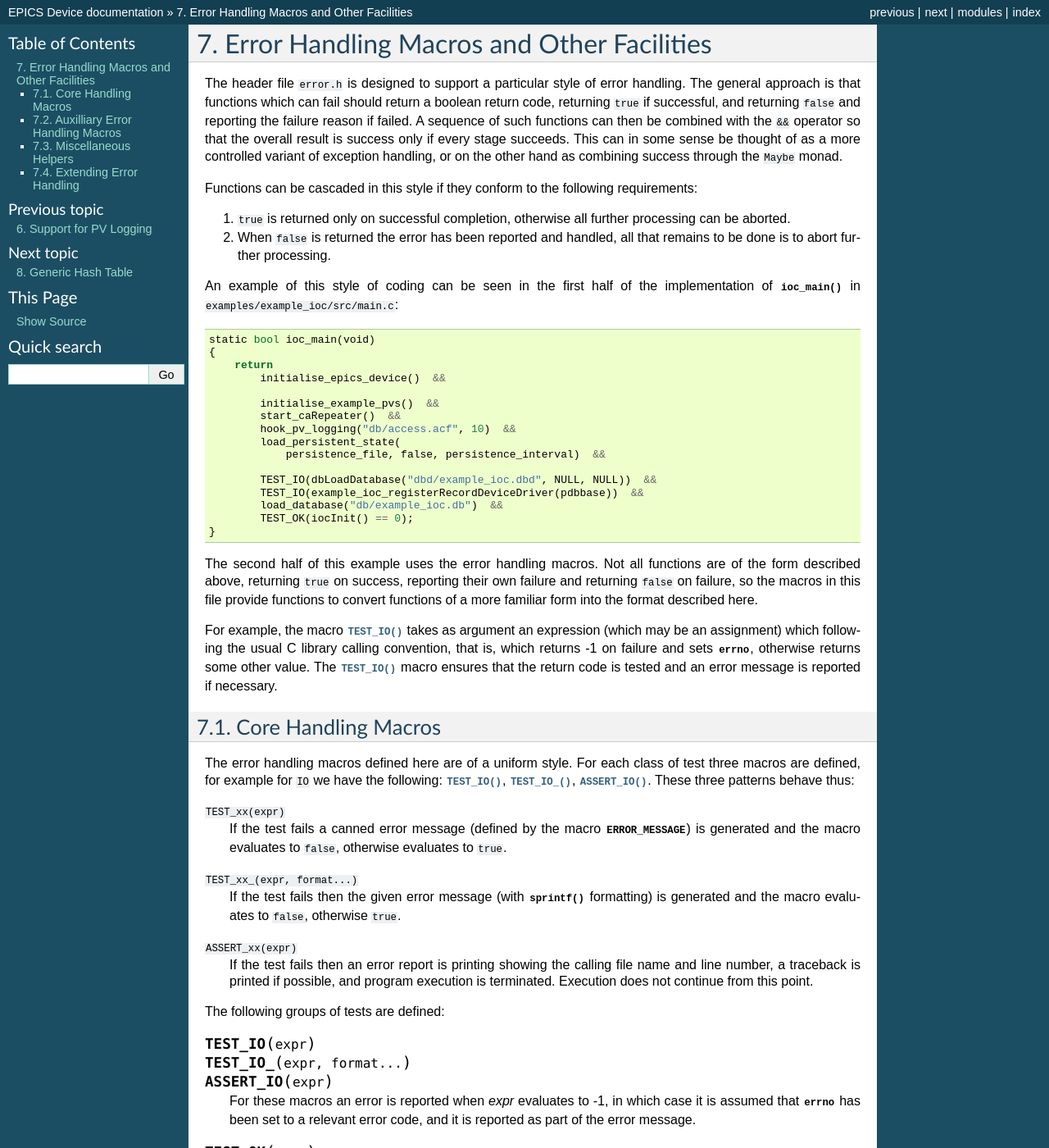
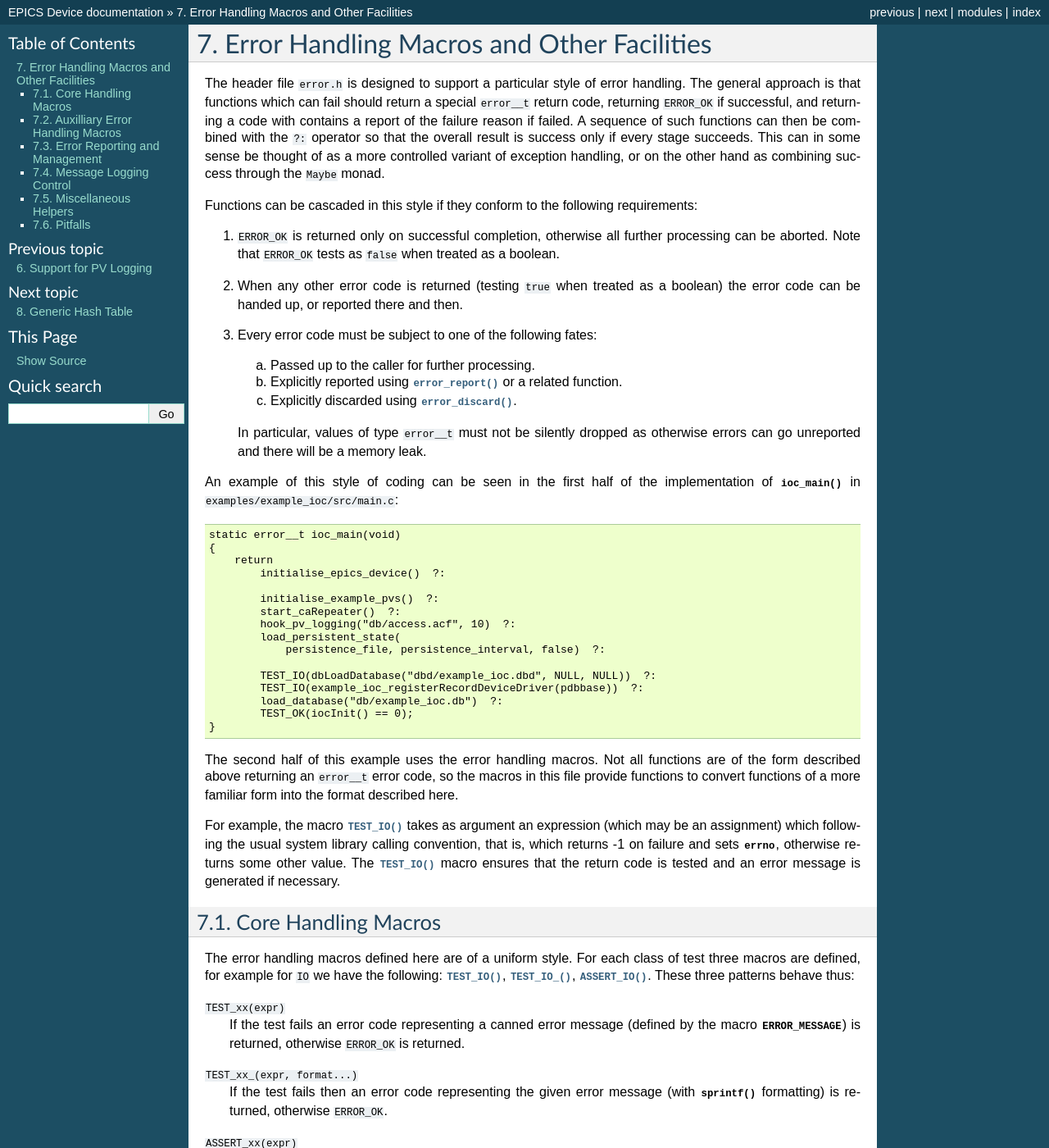
Before and after one commit to DiamondLightSource/epics_device, a Sphinx documentation site: the page built from docs/error.rst, in a window 1280 px wide and 1400 px high. Shown: the whole window at 82% size. Built offline with Sphinx 7.4.7, drawn with Linux system fonts in a browser that asks for light colours; the version number could not be read and is left out; some of the changed text lies outside the part shown.

Commit message:
Update documentation for new error handling framework
git-svn-id: svn+ssh://serv0002.cs.diamond.ac.uk/home/subversion/repos/controls/diamond/trunk/support/epics_device@166361 e099a375-04f9-0310-9d5f-a741eaff62e1

```diff
--- a/docs/epics_device.rst
+++ b/docs/epics_device.rst
@@ -46,12 +46,11 @@ Initialisation
 
 One function is provided for initialisation.
 
-..  function:: bool initialise_epics_device(void)
+..  function:: error__t initialise_epics_device(void)
 
     This function must be called at least once before publishing any records or
     calling any other function listed here.  Repeated calls have no further
-    effect.  If an error occurs ``false`` is returned and an error message is
-    printed.
+    effect.
 
     This function can be called from the IOC shell, but in this case the return
     code is lost.
--- a/docs/epics_extra.rst
+++ b/docs/epics_extra.rst
@@ -20,7 +20,7 @@ Initialisation Etc
     reported yet.  If ``true`` is returned the :func:`wait_for_epics_start` is
     guaranteed not to block.
 
-..  function:: bool start_caRepeater(void)
+..  function:: error__t start_caRepeater(void)
 
     This will start a background caRepeater thread.  This is useful for embedded
     use where arranging for an extra caRepeater application to run is an extra
@@ -29,7 +29,7 @@ Initialisation Etc
 ..  function::
     void database_add_macro( \
         const char *macro, const char *format, ...)
-    bool database_load_file(const char *filename)
+    error__t database_load_file(const char *filename)
 
     These two functions are designed to be used together to load EPICS database
     files, and are designed to be called before calling :func:`iocInit`.  If
--- a/docs/error.rst
+++ b/docs/error.rst
@@ -3,53 +3,62 @@ Error Handling Macros and Other Facilities
 
 The header file ``error.h`` is designed to support a particular style of error
 handling.  The general approach is that functions which can fail should return a
-boolean return code, returning ``true`` if successful, and returning ``false``
-and reporting the failure reason if failed.  A sequence of such functions can
-then be combined with the ``&&`` operator so that the overall result is success
-only if every stage succeeds.  This can in some sense be thought of as a more
-controlled variant of exception handling, or on the other hand as combining
-success through the ``Maybe`` monad.
+special ``error__t`` return code, returning ``ERROR_OK`` if successful, and
+returning a code with contains a report of the failure reason if failed.  A
+sequence of such functions can then be combined with the ``?:`` operator so that
+the overall result is success only if every stage succeeds.  This can in some
+sense be thought of as a more controlled variant of exception handling, or on
+the other hand as combining success through the ``Maybe`` monad.
 
 Functions can be cascaded in this style if they conform to the following
 requirements:
 
-1.  ``true`` is returned only on successful completion, otherwise all further
-    processing can be aborted.
+1.  ``ERROR_OK`` is returned only on successful completion, otherwise all
+    further processing can be aborted.  Note that ``ERROR_OK`` tests as
+    ``false`` when treated as a boolean.
 
-2.  When ``false`` is returned the error has been reported and handled, all that
-    remains to be done is to abort further processing.
+2.  When any other error code is returned (testing ``true`` when treated as a
+    boolean) the error code can be handed up, or reported there and then.
+
+3.  Every error code must be subject to one of the following fates:
+
+    a)  Passed up to the caller for further processing.
+    b)  Explicitly reported using :func:`error_report` or a related function.
+    c)  Explicitly discarded using :func:`error_discard`.
+
+    In particular, values of type ``error__t`` must not be silently dropped as
+    otherwise errors can go unreported and there will be a memory leak.
 
 An example of this style of coding can be seen in the first half of the
 implementation of :func:`ioc_main` in ``examples/example_ioc/src/main.c``::
 
-    static bool ioc_main(void)
+    static error__t ioc_main(void)
     {
         return
-            initialise_epics_device()  &&
+            initialise_epics_device()  ?:
 
-            initialise_example_pvs()  &&
-            start_caRepeater()  &&
-            hook_pv_logging("db/access.acf", 10)  &&
+            initialise_example_pvs()  ?:
+            start_caRepeater()  ?:
+            hook_pv_logging("db/access.acf", 10)  ?:
             load_persistent_state(
-                persistence_file, false, persistence_interval)  &&
+                persistence_file, persistence_interval, false)  ?:
 
-            TEST_IO(dbLoadDatabase("dbd/example_ioc.dbd", NULL, NULL))  &&
-            TEST_IO(example_ioc_registerRecordDeviceDriver(pdbbase))  &&
-            load_database("db/example_ioc.db")  &&
+            TEST_IO(dbLoadDatabase("dbd/example_ioc.dbd", NULL, NULL))  ?:
+            TEST_IO(example_ioc_registerRecordDeviceDriver(pdbbase))  ?:
+            load_database("db/example_ioc.db")  ?:
             TEST_OK(iocInit() == 0);
     }
 
 The second half of this example uses the error handling macros.  Not all
-functions are of the form described above, returning ``true`` on success,
-reporting their own failure and returning ``false`` on failure, so the macros in
-this file provide functions to convert functions of a more familiar form into
-the format described here.
+functions are of the form described above returning an ``error__t`` error code,
+so the macros in this file provide functions to convert functions of a more
+familiar form into the format described here.
 
 For example, the macro :func:`TEST_IO` takes as argument an expression (which
-may be an assignment) which following the usual C library calling convention,
-that is, which returns -1 on failure and sets :data:`errno`, otherwise returns
-some other value.  The :func:`TEST_IO` macro ensures that the return code is
-tested and an error message is reported if necessary.
+may be an assignment) which following the usual system library calling
+convention, that is, which returns -1 on failure and sets :data:`errno`,
+otherwise returns some other value.  The :func:`TEST_IO` macro ensures that the
+return code is tested and an error message is generated if necessary.
 
 
 Core Handling Macros
@@ -61,14 +70,13 @@ of test three macros are defined, for example for ``IO`` we have the following:
 behave thus:
 
 ``TEST_xx(expr)``
-    If the test fails a canned error message (defined by the macro
-    :macro:`ERROR_MESSAGE`) is generated and the macro evaluates to ``false``,
-    otherwise evaluates to ``true``.
+    If the test fails an error code representing a canned error message (defined
+    by the macro :macro:`ERROR_MESSAGE`) is returned, otherwise
+    ``ERROR_OK`` is returned.
 
 ``TEST_xx_(expr, format...)``
-    If the test fails then the given error message (with :func:`sprintf`
-    formatting) is generated and the macro evaluates to ``false``, otherwise
-    ``true``.
+    If the test fails then an error code representing the given error message
+    (with :func:`sprintf` formatting) is returned, otherwise ``ERROR_OK``.
 
 ``ASSERT_xx(expr)``
     If the test fails then an error report is printing showing the calling file
@@ -95,21 +103,13 @@ The following groups of tests are defined:
     is ``false``.  No extra error information is included in the error message.
 
 ..  macro::
-    TEST_NULL(expr)
-    TEST_NULL_(expr, format...)
-    ASSERT_NULL(expr)
+    TEST_OK_IO(expr)
+    TEST_OK_IO_(expr, format...)
+    ASSERT_OK_IO(expr)
 
-    These all report an error if `expr` evaluates to ``NULL``, but no extra
-    error information is included
-
-..  macro::
-    TEST_NULL_IO(expr)
-    TEST_NULL_IO_(expr, format...)
-    ASSERT_NULL_IO(expr)
-
-    These all report an error if `expr` evaluates to ``NULL``, and it is assumed
-    that :data:`errno` has been set to a valid value which is used to report
-    extra error information.
+    These all report an error if `expr` evaluates to ``false``, and it is
+    assumed that :data:`errno` has been set to a valid value which is used to
+    report extra error information.
 
 ..  macro::
     TEST_PTHREAD(expr)
@@ -117,9 +117,9 @@ The following groups of tests are defined:
     ASSERT_PTHREAD(expr)
 
     These macros are designed to be used with the ``<pthread.h>`` family of
-    functions.  These all return 0 on success and a non-zero error code which is
-    compatible with :data:`errno` on failure.  :data:`errno` is updated with the
-    failure return code by these macros if an error is reported.
+    functions.  These functions all return 0 on success and a non-zero error
+    code which is compatible with :data:`errno` on failure.  Extra information
+    from this error code is included in the returned result.
 
 
 Auxilliary Error Handling Macros
@@ -127,26 +127,23 @@ Auxilliary Error Handling Macros
 
 The following macros are used as helpers.
 
-..  function:: void print_error(message...)
-
-    Prints an error message through the error handling mechanism.
-
-..  macro:: ASSERT_FAIL()
+..  macro:: ASSERT_FAIL( )
 
     Functionally equivalent to ``ASSERT_OK(false)``, unconditionally terminates
     execution and does not return.
 
-..  macro:: FAIL_(message...)
+..  macro::
+    FAIL( )
+    FAIL_(message...)
 
-    Used to return a failure error message, functionally equivalent to
-    ``TEST_OK_(false, message...)``.
+    Used to return a failure error code, functionally equivalent to
+    ``TEST_OK(false)`` or ``TEST_OK_(false, message...)``.
 
 ..  macro:: DO(action)
 
     Used to convert a function returning ``void``, or indeed any sequence of C
     statements, into a successful expression.  Useful for including an
-    unconditionally successful call in a sequence of error tests.  To be used
-    sparingly, as can be used to produce nasty looking code.
+    unconditionally successful call in a sequence of error tests.
 
 ..  macro::
     IF(test, iftrue)
@@ -154,13 +151,88 @@ The following macros are used as helpers.
 
     Conditional execution of tested functions.  In both cases `test` is a
     boolean test; if it evaluates to ``true`` then the `iftrue` expression is
-    evaluated, otherwise `iffalse` (if specified).  Again, should be used
-    sparingly, when needed to help in the cascading of error checking functions.
+    evaluated, otherwise `iffalse` (if specified).
 
-..  macro:: COMPILE_ASSERT(expr)
+..  macro:: TRY_CATCH(action, on_fail...)
 
-    This macro forces a compile time error if `expr` evaluates to ``false`` at
-    compile time.  Alas this cannot be used at the top declaration level.
+    This macro provides a limited form of exception handling.  `action` must
+    return an ``error__t``, which is returned by this macro.  If the error code
+    is not ``ERROR_OK`` then the code `on_fail` is executed before returning.
+    Note that any value returned by `on_fail` is discarded.
+
+..  macro:: DO_FINALLY(action, finally...)
+
+    This macro unconditionally executes `finally` after `action` has been
+    evaluated, and returns the error code from `action`.  Again, any value
+    returned by `finally` is discarded.
+
+    The only difference from :macro:`TRY_CATCH` is that the `finally` code is
+    unconditionally executed by :macro:`DO_FINALLY`.
+
+
+Error Reporting and Management
+------------------------------
+
+The functions described here are used for reporting, discarding, or otherwise
+managing error codes.
+
+..  function:: bool error_report(error__t error)
+
+    Converts `error` into a string and uses :func:`log_error` to report the
+    error.  This is the normal destination for all error codes.  ``true`` is
+    returned if `error` was an error (and an error message was reported), and
+    ``false`` is returned if `error` is ``ERROR_OK``, in which case no action
+    was taken.
+
+    This function disposes of `error`, and this value is no longer valid.
+
+..  macro:: ERROR_REPORT(error, format...)
+
+    This helper function will augment `error` with the message defined by
+    `format` before reporting the error by calling :func:`error_report`.
+
+..  function:: void error_discard(error__t error)
+
+    This function silently discards `error`, after which the value is invalid.
+
+..  function:: void error_extend(error__t error, const char *format, ...)
+
+    The information associated with `error` is augmented with the message
+    defined by `format`.  The lifetime of `error` is unaffected.  Note that
+    `error` must *not* be ``ERROR_OK`` -- it is not possible to extend
+    ``ERROR_OK``.
+
+..  function:: const char *error_format(error__t error)
+
+    Returns a formatted string representing the error code.  The lifetime of the
+    returned string is identical to the lifetime of `error`, which must still be
+    reported or discarded at the appropriate time.
+
+
+Message Logging Control
+-----------------------
+
+By default all error messages are sent to ``stderr``, but syslog can be used
+instead.
+
+..  function:: void vlog_message(int priority, const char *format, va_list args)
+
+    Sends the given message to ``stderr`` or to syslog, depending on whether
+    :func:`start_logging` has been called.
+
+..  function::
+    void log_message(const char *message, ...)
+    void log_error(const char *message, ...)
+
+    Calls :func:`vlog_message` with with `priority` set to ``LOG_INFO`` for
+    :func:`log_message`, and ``LOG_ERR`` for :func:`log_error`.
+
+    Note that :func:`error_report` uses :func:`log_error`.
+
+..  function:: void start_logging(const char *ident)
+
+    This invokes :func:`openlog` (3) and sends all future messages to the system
+    log with the log identifier `ident`.
 
 
 Miscellaneous Helpers
@@ -174,14 +246,14 @@ header file.
     If the number of elements of `array` is known at compile time this macro
     returns the number of elements.
 
-..  macro:: type REINTERPRET_CAST(type, value)
+..  macro:: to_type CAST_FROM_TO(from_type, to_type, value)
 
     In some situations the compiler will not accept an ordinary C cast of the
     form ``(type) value`` because of anxieties about aliasing, or if a ``const``
     attribute needs to be removed, or if some other low level bit preserving
     conversion is required.  This macro performs this cast in a more compiler
-    friendly manner (via a ``union`` type), and checks that `value` and `type`
-    have the same size.
+    friendly manner (via a ``union`` type), and checks that `value` has type
+    `from_type` and that `to_type` and `value` have the same size.
 
     For example, this macro is used to remove the ``const`` attribute from a
     hashtable key in ``hashtable.c`` thus (here :func:`release_key` takes a
@@ -189,63 +261,101 @@ header file.
 
         static void release_key(struct hash_table *table, const void *key)
         {
-            table->key_ops->release_key(REINTERPRET_CAST(void *, key));
+            table->key_ops->release_key(
+                CAST_FROM_TO(const void *, void *, key));
         }
 
     Another application is the following which extracts the bit pattern of a
     floating point number as an integer::
 
-        uint32_t bit_pattern = REINTERPRET_CAST(uint32_t, 0.1F);
+        uint32_t bit_pattern = CAST_FROM_TO(float, uint32_t, 0.1F);
+
+..  macro:: ENSURE_TYPE(type, value)
+
+    This is a weak cast from `value` to `type` which ensures that it is valid to
+    assign `value` to this `type`.
 
 ..  macro:: IGNORE(expr)
 
     Discards a return value without compiler warning even when
     ``warn_unused_result`` is in force.
 
+..  macro:: unlikely(expr)
 
-Extending Error Handling
-------------------------
+    Provides a hint to the compiler that ``expr`` is likely to be ``0``, can
+    help in the optimisation of very rarely taken branches.
 
-There are two aspects to extending error handling: intercepting the generated
-error message and creating new error macros.
+..  macro::
+    COMPILE_ASSERT(expr)
+    STATIC_COMPILE_ASSERT(expr)
 
-..  type:: typedef void (*error_hook_t)(const char *message)
+    This macro forces a compile time error if `expr` evaluates to ``false`` at
+    compile time.  :macro:`COMPILE_ASSERT` must be used inside a function
+    declaration, while :macro:`STATIC_COMPILE_ASSERT` must be used at the top
+    declaration level.
 
-    A function of this type is called to output each error message.  The default
-    action is to print the message followed by a newline character to
-    ``stderr``.
+..  macro::
+    MIN(x, y)
+    MAX(x, y)
 
-..  function:: error_hook_t set_error_hook(error_hook_t hook)
+    Macro safe minimum and maximum functions.
 
-    The default error reporting action can be modified by calling this function.
-    The previous error handling function is returned.  The error hook must be
-    valid.
+..  macro:: container_of(ptr, type, member)
 
-To extend error handling two auxillary macros ``COND`` and ``EXTRA`` need to be
-defined and passed to the :func:`_TEST` and :func:`_ASSERT` macros, for instance
-the IO macros are defined by the following code::
+    Casts a member of a structure out to the containing structure.
 
-    #define _COND_IO(expr)              ((intptr_t) (expr) != -1)
-    #define _MSG_IO(expr)               _extra_io()
-    #define TEST_IO_(expr, message...)  _TEST(_COND_IO, _MSG_IO, expr, message)
-    #define TEST_IO(expr)               TEST_IO_(expr, ERROR_MESSAGE)
-    #define ASSERT_IO(expr)             _ASSERT(_COND_IO, _MSG_IO, expr)
 
-Here :func:`_extra_io` is an auxiliary function which computes a sensible error
-message from the error code in :data:`errno`.  Note that the cast in
-``_COND_IO`` is needed to cope with functions which can return pointers or an
-error code of -1 (hang your head in shame, :func:`mmap`).  These are the helper
-macros used here:
+Pitfalls
+--------
 
-..  macro:: _TEST(COND, EXTRA, expr, message...)
+The main pitfall is that if an error code is discarded then a memory leak will
+be created and errors will not be reported.  Unfortunately it is very easy to do
+this by mistake.
 
-    Remembers the result of evaluating `expr`, invokes `COND` on the result, if
-    that returns ``false`` then invokes `EXTRA` on the result, finally performs
-    a full error report using `message` as the format string.  Note that any
-    non ``NULL`` value returned by `EXTRA` will be freed by a call to
-    :func:`free`.
+1.  Deliberately discarding the error code.
 
-..  macro:: _ASSERT(COND, EXTRA, expr)
+    Example where error code is discarded::
 
-    As for :func:`_TEST` invokes `expr`, then `COND`, then `EXTRA` if necessary
-    before reporting a fatal error and halting program execution.
+        error__t test_function(void) { ... }
+
+        bool drop_error(void) {
+            !test_function();
+        }
+
+    In this case the error code is silently dropped.  This should be rewritten
+    in one of the following two forms::
+
+        bool drop_error(void) {
+            return !error_report(test_function);
+        }
+
+    if the error should be reported, or::
+
+        bool drop_error(void) {
+            error_discard(test_function());
+            return !error;
+        }
+
+    if the error needs to be silently discarded.
+
+2.  Accidentially discarding the error code.
+
+    Inevitably there are many ways of doing this, but one way is particularly
+    easy and unfortunate: consider this code::
+
+        error__t chained(void) {
+            error__t error =
+                function1()  ?:
+                function2();
+                function3()  ?:
+                function4();
+            return error;
+        }
+
+    Oops.  This code has two very unfortunate behaviours.  Firstly, any error
+    code returned by ``function3()`` or ``function4()`` will be silently
+    discarded ... and worse, even if ``function1()`` or ``function2()`` fails,
+    the last two functions will still be called.
+
+    Do try not to do this.  I think it's impossible to persuade the compiler to
+    pick this up, alas.
--- a/docs/persistence.rst
+++ b/docs/persistence.rst
@@ -16,7 +16,7 @@ PVs are published to the device by the IOC.
 
 The following functions provide the persistence interface.
 
-..  function:: bool load_persistent_state( \
+..  function:: error__t load_persistent_state( \
         const char *file_name, int save_interval, bool check_parse)
 
     This should be called once after publishing all PVs to EPICS device but
@@ -31,10 +31,10 @@ The following functions provide the persistence interface.
     This function can be called from the IOC shell, but in this case the return
     code is lost.
 
-..  function:: bool update_persistent_state(void)
+..  function:: error__t update_persistent_state(void)
 
     This can be called to force the state file to be written if any persistent
-    PVs have changed their state.  Returns ``false`` if an error occurs.
+    PVs have changed their state.
 
 ..  function:: void terminate_persistent_state(void)
 
--- a/docs/pvlogging.rst
+++ b/docs/pvlogging.rst
@@ -7,7 +7,7 @@ enable logging.
 
 The functionality described here is defined in the header file ``pvlogging.h``.
 
-..  function:: bool hook_pv_logging(const char *access_file, int max_length)
+..  function:: error__t hook_pv_logging(const char *access_file, int max_length)
 
     When called enables logging of all Channel Access PV puts.  The parameter
     `max_length` determines how many elements of waveforms are logged.  The
```
Also changed, not shown: docs/example.rst (+6 -6 lines), docs/ideas.rst (deleted, +0 -34 lines).
